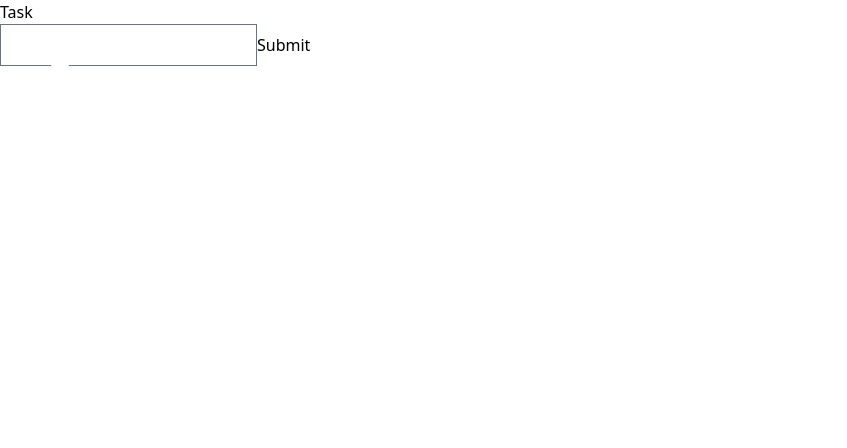
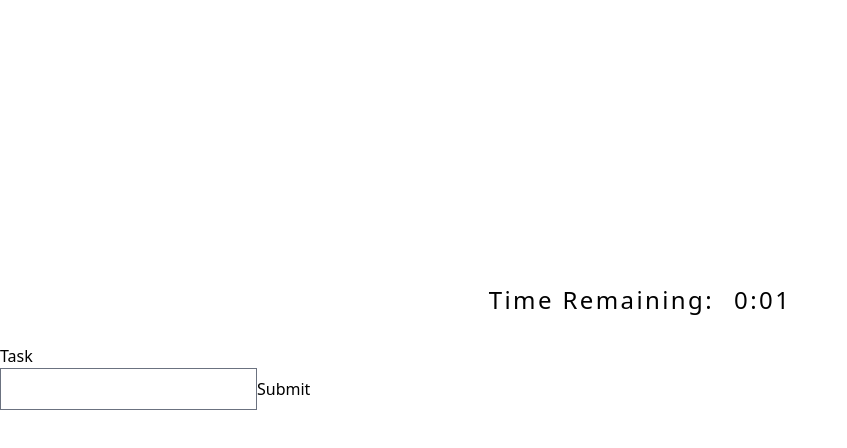
Before and after one commit to ishaaq08/react-and-relax, a React (Vite) app in the folder client/: page /games/game2 in a window 1280 px wide. Shown: the top 448 px of the page, without its empty margins (0-847 px from the left). Built offline with nearby package versions, Linux system fonts and the light colour scheme; no server answers.

Commit message:
Finishing of the pseudo code logic

```diff
--- a/client/src/components/BeginGame/index.jsx
+++ b/client/src/components/BeginGame/index.jsx
@@ -1,4 +1,3 @@
-import React from 'react';
 import { useNavigate } from 'react-router-dom';
 import { useData } from '../../contexts';
 
@@ -12,7 +11,7 @@ export default function index() {
 
     // Break length is mandatory. Difficulty is optional
     if (navigationCondition && howTo == 1) {
-      navigate('/games/game1');
+      navigate('/games/game1')
     } else if (navigationCondition && howTo == 2) {
       navigate('/games/game2');
     } else {
@@ -25,7 +24,7 @@ export default function index() {
       <div className="max-w-[500px] mx-auto">
         <button
           onClick={handleClick}
-          className="w-6/12 font-semibold text-white mt-5 bg-[#00B4D8] py-4 px-4 rounded-lg "
+          className="w-6/12 font-semibold text-white mt-5 bg-[#00B4D8] py-4 px-4 rounded-lg"
         >
           Begin Game
         </button>
--- a/client/src/components/Header/index.jsx
+++ b/client/src/components/Header/index.jsx
@@ -65,7 +65,7 @@ const index = () => {
 
   return (
     <>
-      <header className="absolute z-20  text-white p-12 w-screen">
+      <header className=" z-20  text-white p-12 w-screen">
         <nav className="flex items-center justify-between flex-row">
           <div
             role="nav-toggle"
--- a/client/src/components/SelectGrid/index.jsx
+++ b/client/src/components/SelectGrid/index.jsx
@@ -16,6 +16,8 @@ const index = () => {
   const handleCardClick = (index) => {
     setExpandedIndex(index === expandedIndex ? -1 : index);
   };
+
+
 
   const bgStyles = {
     backgroundImage: `url(${background})`, // Use the 'url' function to specify the image path // Adjust to your preference
--- a/client/src/components/Settings/index.jsx
+++ b/client/src/components/Settings/index.jsx
@@ -10,6 +10,7 @@ export default function index() {
     setDifficulty,
     howTo
   } = useData();
+
 
   function handleClickShort(e) {
     e.preventDefault();
--- a/client/src/components/Timer/index.jsx
+++ b/client/src/components/Timer/index.jsx
@@ -2,7 +2,7 @@ import React, { useEffect, useState} from 'react'
 import { useData } from '../../contexts'
 
 export default function index() {
-    const [time, setTime] = useState(25*60)
+    const [time, setTime] = useState(0.1*60)
     const { breakLength } = useData()
     const {session, setSession} = useData()
 
--- a/client/src/pages/CodingEnvPage/index.jsx
+++ b/client/src/pages/CodingEnvPage/index.jsx
@@ -1,9 +1,11 @@
 import {useState, useEffect} from 'react';
 import { useData } from '../../contexts';
+import { Timer } from '../../components';
 
 
 const index = () => {
   const { difficulty, questions, setQuestions} = useData()
+  const { session } = useData()
   const [currentQ, setCurrentQ] = useState([]);
   const [currentQIndex, setCurrentQIndex] = useState(0);
   const [answer, setAnswer] = useState()
@@ -42,12 +44,21 @@ const index = () => {
     setAnswer(e.target.value)
   }
 
-  console.log(answer);
-
-  console.log("Correct answer :");
-  console.log(currentQ["answer"]);
 
   return (
+    <>
+
+    {/*Timer  */}
+    <h1 className="capitalize text-white text-center text-5xl pt-10 font-semibold tracking-widest">
+          Pseudo Code Game
+    </h1>
+    <div className="timer max-w-[1000px] rounded-full flex mt-12 gap-5 justify-center items-center text-black bg-white w-[70vw] mx-auto px-4 py-7 text-lg">
+      <h2 className="text-2xl tracking-widest">Time Remaining: </h2>
+      <Timer />
+    </div>
+
+    { session % 2 != 0 ?
+    (
       <div>
         {/* Explanation of Task */}
         <div>
@@ -74,5 +85,14 @@ const index = () => {
         </div>
       </div>
     )
+    :
+    (
+      <h2>
+          Well Done! Please have a rest and prepare yourself for the next set of
+          questions!
+      </h2>
+    )}
+    </>
+  )
 };
 export default index;
```
Lines whose indentation alone changed are shown as unchanged.
